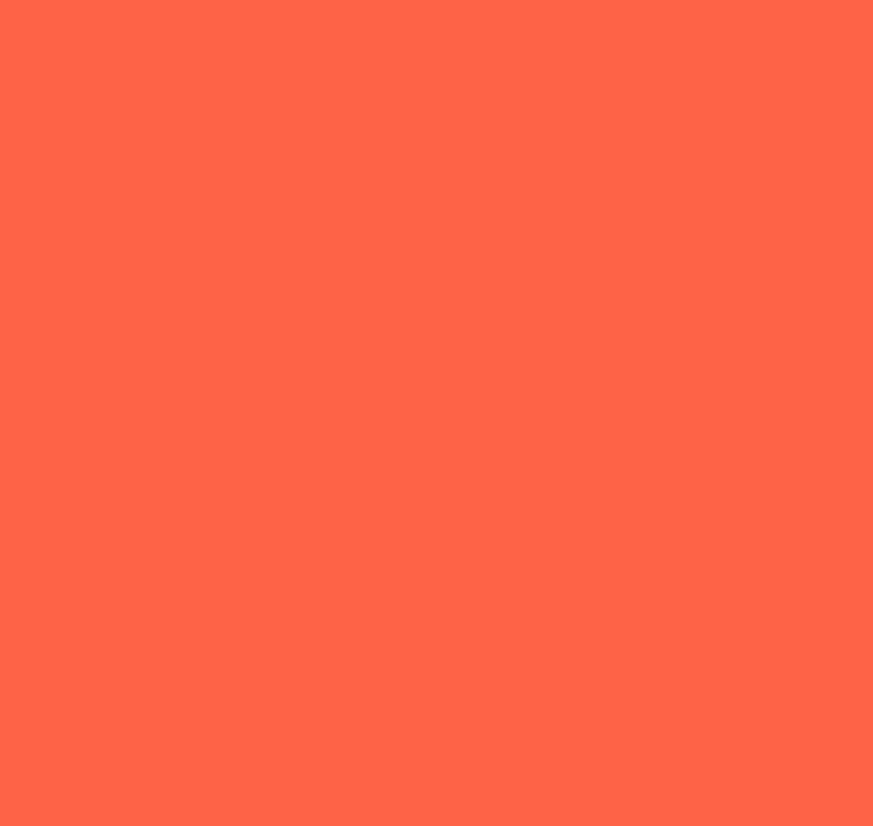
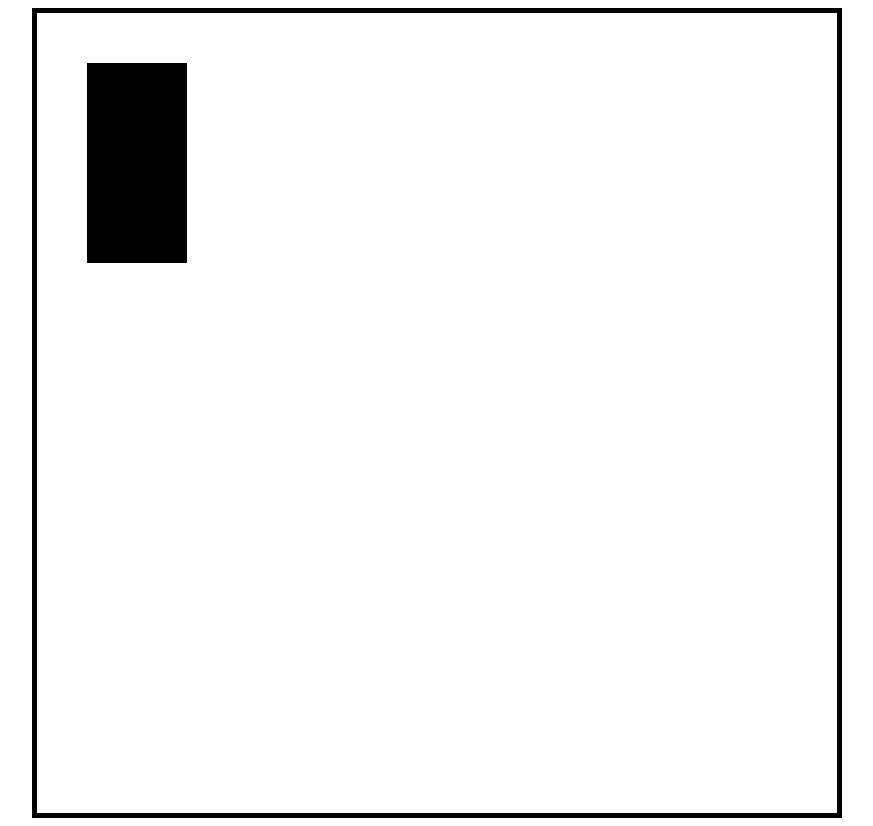
Before and after one commit to sbwoo96a/meme-maker, a plain HTML site: page index.html in a window 1280 px wide. Shown: the whole page, without its empty margins (203-1076 px from the left). Before the commit the page ends 800 px from the top, so only its background shows below. Drawn offline with Linux system fonts and the light colour scheme.

Commit message:
Our First Drawing

```diff
--- a/app.js
+++ b/app.js
@@ -1 +1,6 @@
-alert("hello");
+const canvas = document.querySelector("canvas");
+const ctx = canvas.getContext("2d");
+canvas.width = 800;
+canvas.height = 800;
+
+ctx.fillRect(50, 50, 100, 200);
--- a/styles.css
+++ b/styles.css
@@ -1,3 +1,11 @@
+canvas {
+  width: 800px;
+  height: 800px;
+  border: 5px solid black;
+}
+
 body {
-  background-color: tomato;
+  display: flex;
+  justify-content: center;
+  align-items: center;
 }
```
